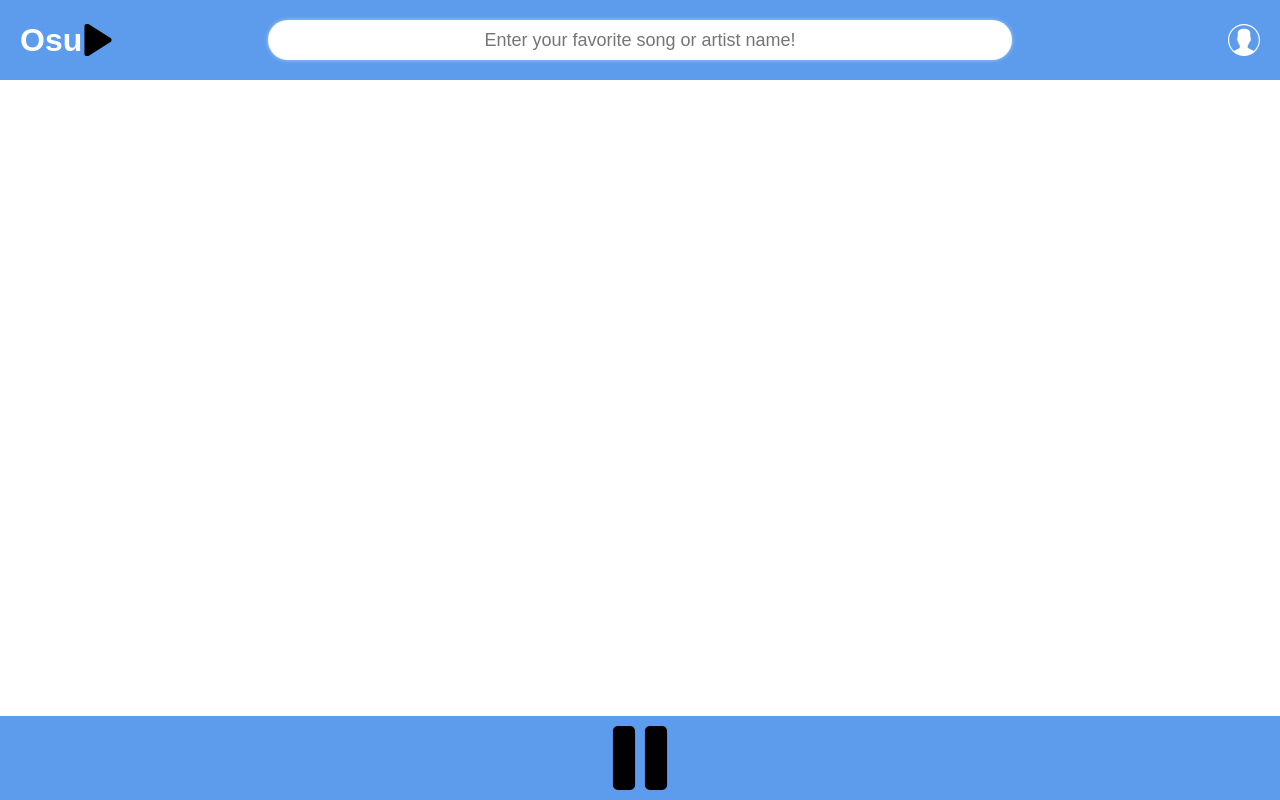
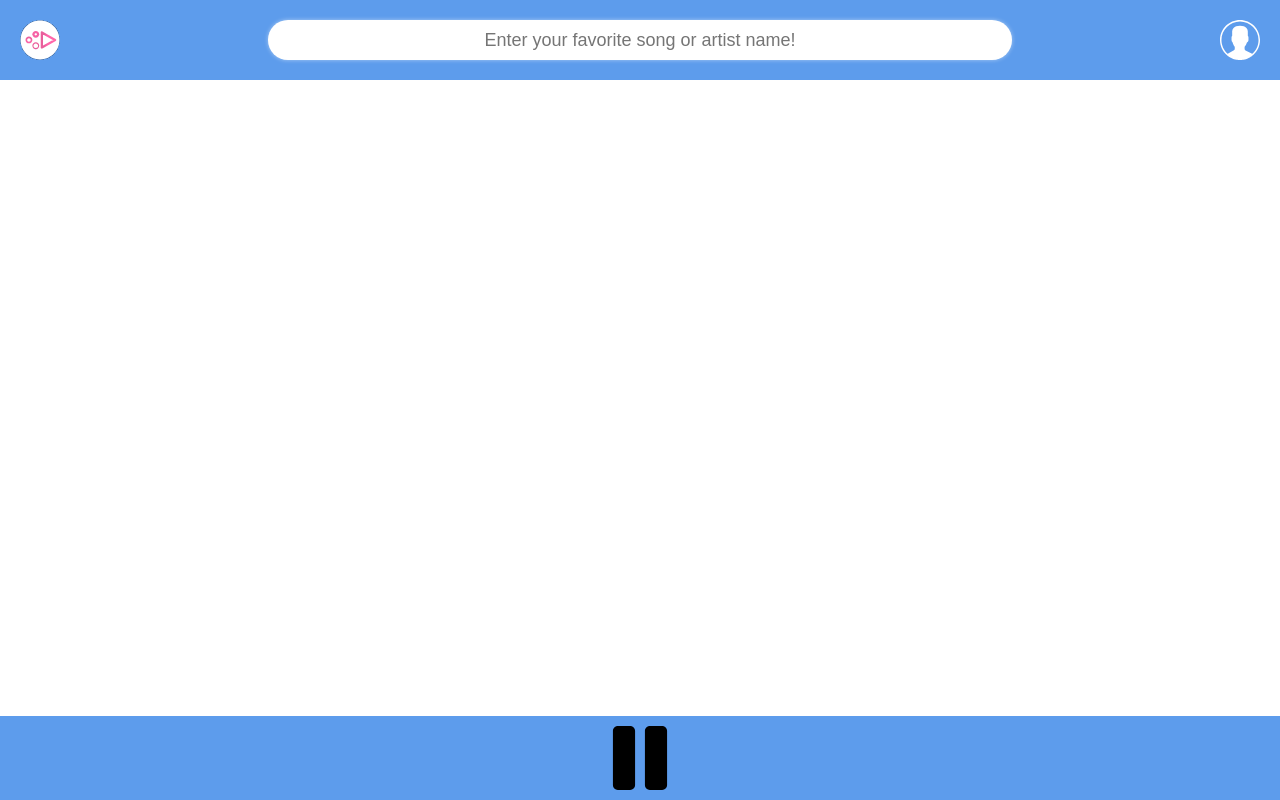
Before and after one commit to ovidijusr/Osuplay, a React (Create React App) app: page / in a window 1280 px wide. Built offline with nearby package versions, Linux system fonts and the light colour scheme.

Commit message:
Add logo

```diff
--- a/src/containers/Header.css
+++ b/src/containers/Header.css
@@ -17,10 +17,12 @@
     top: 0;
     padding: 0;
     margin: 0; }
+  .header__logo {
+    height: 40px;
+    width: 40px; }
   .header__menu {
     display: flex;
     align-items: center;
-    flex-basis: 10%;
     justify-content: flex-end; }
   @media (max-width: 720px) {
     .header {
--- a/src/containers/Header.js
+++ b/src/containers/Header.js
@@ -4,6 +4,7 @@ import PropTypes from 'prop-types'
 import './Header.css'
 import * as results from '../actions/results';
 
+import osuPlayLogo from '../images/icons/osuplay-logo.svg';
 import PlayIcon from '../images/icons/music-play.svg'
 import userIcon from '../images/icons/user.svg'
 
@@ -22,14 +23,11 @@ class Header extends Component {
   render() {
     return (
       <div className="header">
-        <h1 className="header__title">
-          <span>Osu</span>
-          <img
-            alt="logo"
-            src={PlayIcon}
-            width="32px"
-          />
-        </h1>
+        <img
+          alt="Logo"
+          className="header__logo"
+          src={osuPlayLogo}
+        />
         <div className="header__search">
           <Search
             results={this.props.results}
@@ -39,7 +37,7 @@ class Header extends Component {
         <div className="header__menu">
           <img
             src={userIcon}
-            width="32px"
+            width="40px"
             alt="user icon"/>
         </div>
       </div>
--- a/src/containers/Header.scss
+++ b/src/containers/Header.scss
@@ -22,10 +22,14 @@
     margin: 0;
   }
 
+  &__logo {
+    height: 40px;
+    width: 40px;
+  }
+
   &__menu {
     display: flex;
     align-items: center;
-    flex-basis: 10%;
     justify-content: flex-end;
   }
 
```
Also changed, not shown: src/images/icons/osuplay-logo.svg (added).
